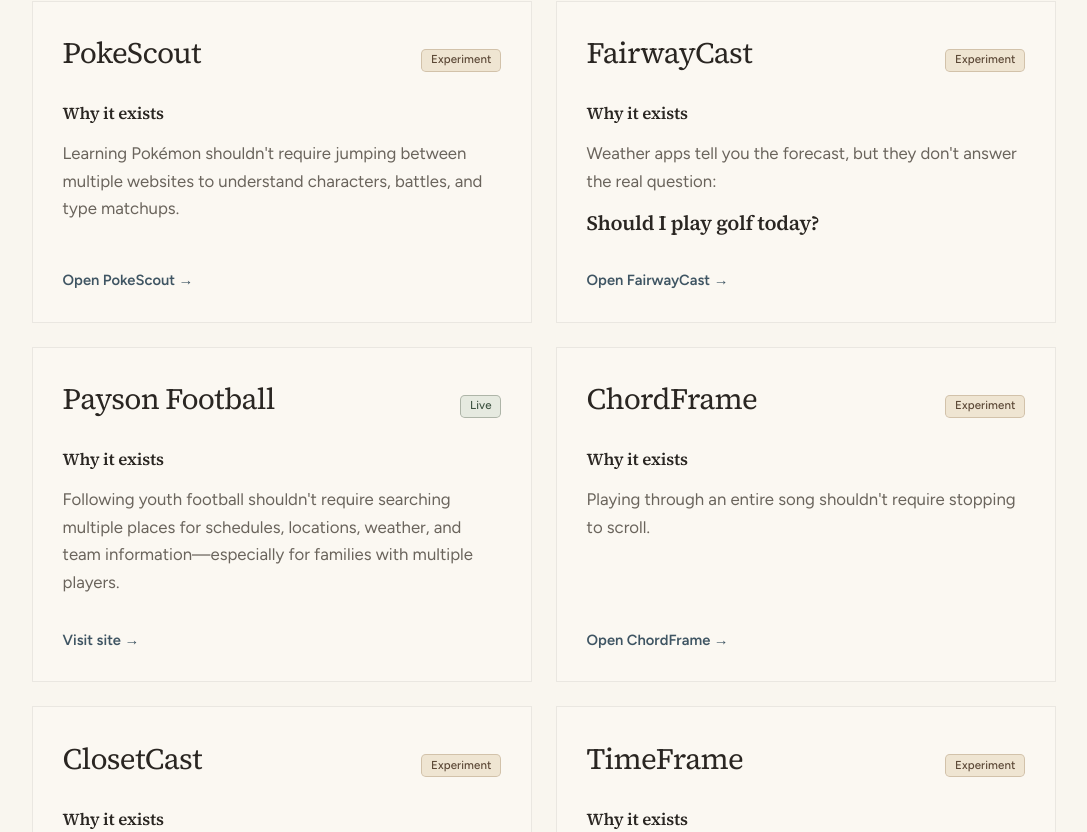
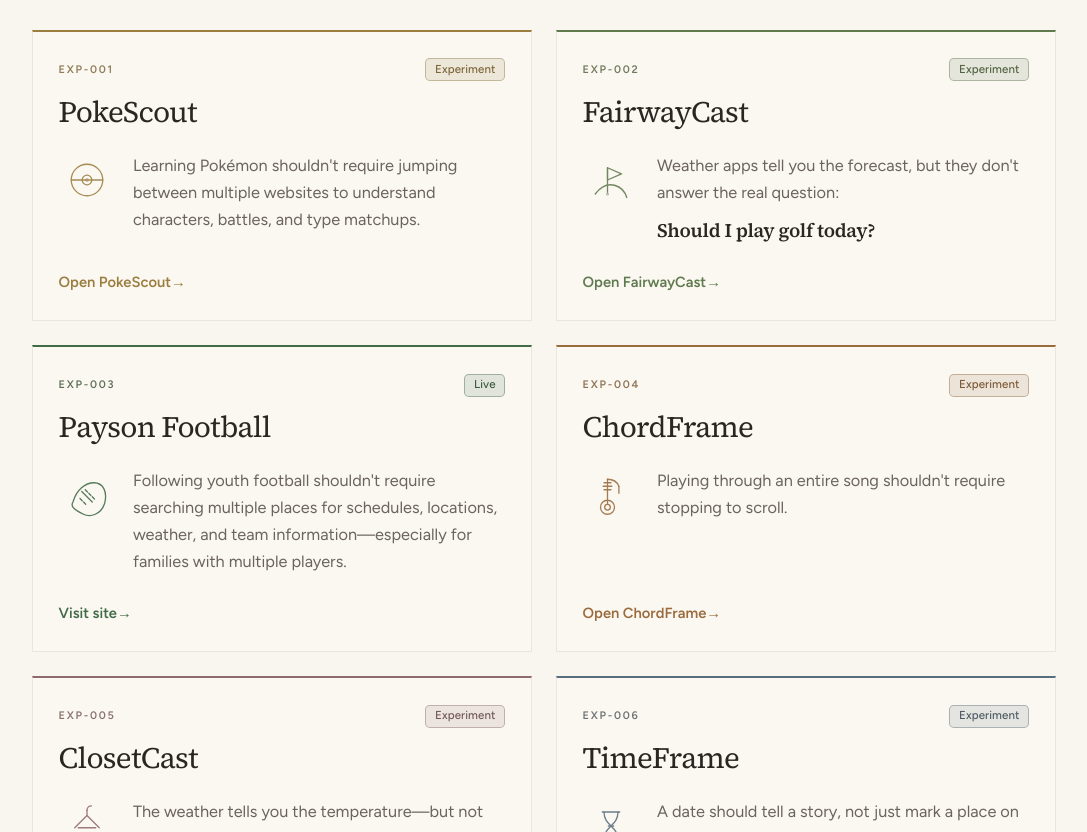
Before and after one commit to bears4life-utsf/BigSandLabs, a Next.js app: page / in a window 1280 px wide. Shown: the part 1648-2480 px from the top of the page, without its empty margins (96-1183 px from the left). Built offline with nearby package versions, Linux system fonts and the light colour scheme.

Commit message:
Present experiments as an editorial lab catalog with IDs and marks.
Co-authored-by: Cursor <cursoragent@cursor.com>

```diff
--- a/src/app/globals.css
+++ b/src/app/globals.css
@@ -371,33 +371,71 @@ body {
 }
 
 .experiment-card {
+  --experiment-accent: var(--accent);
+  --experiment-accent-soft: color-mix(in srgb, var(--experiment-accent) 14%, var(--background-elevated));
   display: flex;
   height: 100%;
   flex-direction: column;
-  border: 1px solid color-mix(in srgb, var(--border) 70%, transparent);
-  background: color-mix(in srgb, var(--background-elevated) 88%, transparent);
-  padding: 2.15rem 1.85rem 1.9rem;
+  border: 1px solid color-mix(in srgb, var(--border) 75%, transparent);
+  border-top: 2px solid var(--experiment-accent);
+  background: color-mix(in srgb, var(--background-elevated) 92%, #f7f1e6);
+  padding: 1.65rem 1.6rem 1.7rem;
   transition:
     border-color 0.25s ease,
     background-color 0.25s ease,
-    box-shadow 0.25s ease;
+    box-shadow 0.25s ease,
+    transform 0.25s ease;
+}
+
+.experiment-accent-gold {
+  --experiment-accent: #9a7d3f;
+}
+
+.experiment-accent-golf {
+  --experiment-accent: #5f7a4e;
+}
+
+.experiment-accent-payson {
+  --experiment-accent: #3f6b46;
+}
+
+.experiment-accent-amber {
+  --experiment-accent: #9a6b3c;
+}
+
+.experiment-accent-rose {
+  --experiment-accent: #8f6a6a;
+}
+
+.experiment-accent-slate {
+  --experiment-accent: #5a6d7c;
 }
 
 .experiment-card:hover {
-  border-color: var(--border);
+  border-color: color-mix(in srgb, var(--experiment-accent) 28%, var(--border));
   background: var(--background-elevated);
-  box-shadow: var(--shadow-soft);
+  box-shadow: 0 1px 1px rgba(42, 38, 34, 0.03),
+    0 10px 24px -18px rgba(42, 38, 34, 0.18);
+  transform: translateY(-3px);
 }
 
-.experiment-heading {
+.experiment-meta {
   display: flex;
-  align-items: baseline;
+  align-items: center;
   justify-content: space-between;
-  gap: 0.85rem 1.5rem;
+  gap: 0.75rem 1rem;
+}
+
+.experiment-catalog-id {
+  font-size: 0.68rem;
+  font-weight: 600;
+  letter-spacing: 0.16em;
+  text-transform: uppercase;
+  color: color-mix(in srgb, var(--experiment-accent) 55%, var(--stone));
 }
 
 .experiment-name {
-  margin: 0;
+  margin: 0.85rem 0 0;
   font-family: var(--font-serif), ui-serif, Georgia, serif;
   font-size: clamp(1.55rem, 2.4vw, 1.85rem);
   line-height: 1.15;
@@ -407,56 +445,60 @@ body {
 
 .experiment-status-chip {
   flex-shrink: 0;
-  margin-top: 0.2rem;
   border-radius: 0.3rem;
-  border: 1px solid transparent;
+  border: 1px solid color-mix(in srgb, var(--experiment-accent) 32%, var(--border));
+  background: var(--experiment-accent-soft);
   padding: 0.22rem 0.55rem;
   font-size: 0.72rem;
   font-weight: 500;
   letter-spacing: 0.01em;
   line-height: 1.2;
   text-transform: none;
+  color: color-mix(in srgb, var(--experiment-accent) 72%, var(--foreground));
 }
 
-.experiment-status-experiment {
-  border-color: color-mix(in srgb, #c4a882 35%, var(--border));
-  background: color-mix(in srgb, #e6d5b8 55%, var(--background-elevated));
-  color: #5a4634;
+.experiment-body {
+  display: grid;
+  grid-template-columns: auto minmax(0, 1fr);
+  gap: 1rem 1.15rem;
+  align-items: start;
+  margin-top: 1.45rem;
+  flex: 1;
 }
 
-.experiment-status-live {
-  border-color: color-mix(in srgb, var(--sage) 30%, var(--border));
-  background: color-mix(in srgb, #d4dfd1 55%, var(--background-elevated));
-  color: #3d5240;
+.experiment-illustration {
+  display: inline-flex;
+  width: 3.5rem;
+  height: 3.5rem;
+  color: var(--experiment-accent);
+  opacity: 0.88;
+  transition: transform 0.3s ease;
+}
+
+.experiment-illustration svg {
+  width: 100%;
+  height: 100%;
+}
+
+.experiment-card:hover .experiment-illustration {
+  transform: translateY(-2px) rotate(-2deg);
 }
 
 .experiment-why {
-  margin-top: 1.85rem;
-  flex: 1;
-}
-
-.experiment-why-label {
-  margin: 0 0 0.85rem;
-  font-family: var(--font-serif), ui-serif, Georgia, serif;
-  font-size: 1.05rem;
-  font-weight: 600;
-  letter-spacing: -0.01em;
-  color: var(--foreground);
+  min-width: 0;
 }
 
 .experiment-why-text {
   margin: 0;
-  max-width: 34rem;
-  font-size: 1.05rem;
+  font-size: 1.02rem;
   line-height: 1.65;
   color: var(--muted);
 }
 
 .experiment-why-highlight {
-  margin: 0.9rem 0 0;
-  max-width: 28rem;
+  margin: 0.75rem 0 0;
   font-family: var(--font-serif), ui-serif, Georgia, serif;
-  font-size: 1.28rem;
+  font-size: 1.2rem;
   font-weight: 600;
   line-height: 1.35;
   letter-spacing: -0.015em;
@@ -464,20 +506,66 @@ body {
 }
 
 .experiment-link {
-  margin-top: 2rem;
+  margin-top: 1.7rem;
   font-size: 0.92rem;
   font-weight: 600;
-  color: var(--accent);
+  color: var(--experiment-accent);
   transition: color 0.2s ease;
 }
 
+.experiment-link-arrow {
+  display: inline-block;
+  transition: transform 0.25s ease;
+}
+
 .experiment-card:hover .experiment-link {
-  color: var(--accent-strong);
+  color: color-mix(in srgb, var(--experiment-accent) 82%, black);
+}
+
+.experiment-card:hover .experiment-link-arrow {
+  transform: translateX(3px);
 }
 
 .experiment-link-muted {
   font-weight: 500;
   color: var(--stone);
+}
+
+@media (max-width: 639px) {
+  .experiment-card {
+    padding: 1.45rem 1.3rem 1.5rem;
+  }
+
+  .experiment-body {
+    grid-template-columns: 1fr;
+    gap: 0.9rem;
+  }
+
+  .experiment-illustration {
+    width: 3rem;
+    height: 3rem;
+  }
+
+  .experiment-meta {
+    align-items: flex-start;
+  }
+}
+
+@media (prefers-reduced-motion: reduce) {
+  .experiment-card,
+  .experiment-illustration,
+  .experiment-link-arrow {
+    transition: none;
+  }
+
+  .experiment-card:hover {
+    transform: none;
+  }
+
+  .experiment-card:hover .experiment-illustration,
+  .experiment-card:hover .experiment-link-arrow {
+    transform: none;
+  }
 }
 
 .reveal {
--- a/src/components/ExperimentCard.tsx
+++ b/src/components/ExperimentCard.tsx
@@ -1,37 +1,40 @@
-import type { Experiment, ExperimentStatus } from "@/content/experiments";
+import { ExperimentIllustrationMark } from "@/components/ExperimentIllustration";
+import type { Experiment } from "@/content/experiments";
 
 type ExperimentCardProps = {
   experiment: Experiment;
 };
 
-function statusClass(status: ExperimentStatus) {
-  return status === "Live"
-    ? "experiment-status-chip experiment-status-live"
-    : "experiment-status-chip experiment-status-experiment";
-}
-
 export function ExperimentCard({ experiment }: ExperimentCardProps) {
   const content = (
     <>
-      <div className="experiment-heading">
-        <h3 className="experiment-name">{experiment.name}</h3>
-        <span className={statusClass(experiment.status)}>
-          {experiment.status}
-        </span>
+      <div className="experiment-meta">
+        <span className="experiment-catalog-id">{experiment.catalogId}</span>
+        <span className="experiment-status-chip">{experiment.status}</span>
       </div>
 
-      <div className="experiment-why">
-        <h4 className="experiment-why-label">Why it exists</h4>
-        <p className="experiment-why-text">{experiment.why}</p>
-        {experiment.whyHighlight ? (
-          <p className="experiment-why-highlight">{experiment.whyHighlight}</p>
-        ) : null}
+      <h3 className="experiment-name">{experiment.name}</h3>
+
+      <div className="experiment-body">
+        <ExperimentIllustrationMark
+          kind={experiment.illustration}
+          className="experiment-illustration"
+        />
+        <div className="experiment-why">
+          <p className="experiment-why-text">{experiment.why}</p>
+          {experiment.whyHighlight ? (
+            <p className="experiment-why-highlight">{experiment.whyHighlight}</p>
+          ) : null}
+        </div>
       </div>
 
       {experiment.href ? (
         <p className="experiment-link">
           {experiment.hrefLabel ?? "Open experiment"}
-          <span aria-hidden="true"> →</span>
+          <span className="experiment-link-arrow" aria-hidden="true">
+            {" "}
+            →
+          </span>
         </p>
       ) : (
         <p className="experiment-link experiment-link-muted">
@@ -41,7 +44,7 @@ export function ExperimentCard({ experiment }: ExperimentCardProps) {
     </>
   );
 
-  const className = "experiment-card group";
+  const className = `experiment-card experiment-accent-${experiment.accent} group`;
 
   if (experiment.href) {
     return (
@@ -50,7 +53,7 @@ export function ExperimentCard({ experiment }: ExperimentCardProps) {
         className={`${className} focus-visible:outline-2 focus-visible:outline-offset-4 focus-visible:outline-accent`}
         rel="noopener noreferrer"
         target="_blank"
-        aria-label={`${experiment.name} — ${experiment.hrefLabel ?? "Open experiment"}`}
+        aria-label={`${experiment.catalogId}: ${experiment.name} — ${experiment.hrefLabel ?? "Open experiment"}`}
       >
         {content}
       </a>
--- /dev/null
+++ b/src/components/ExperimentIllustration.tsx
@@ -0,0 +1,108 @@
+import type { ReactElement } from "react";
+import type { ExperimentIllustration } from "@/content/experiments";
+
+type ExperimentIllustrationProps = {
+  kind: ExperimentIllustration;
+  className?: string;
+};
+
+const svgProps = {
+  fill: "none" as const,
+  xmlns: "http://www.w3.org/2000/svg",
+  "aria-hidden": true as const,
+  stroke: "currentColor",
+  strokeWidth: 1.5,
+  strokeLinecap: "round" as const,
+  strokeLinejoin: "round" as const,
+};
+
+function PokeScoutMark() {
+  return (
+    <svg viewBox="0 0 64 64" {...svgProps}>
+      <circle cx="32" cy="32" r="18" />
+      <path d="M14 32h36" />
+      <circle cx="32" cy="32" r="5.5" />
+      <circle cx="32" cy="32" r="2.2" fill="currentColor" stroke="none" opacity="0.55" />
+    </svg>
+  );
+}
+
+function FairwayCastMark() {
+  return (
+    <svg viewBox="0 0 64 64" {...svgProps}>
+      <path d="M14 48c6-8 14-12 22-10 7 2 12 7 14 14" />
+      <path d="M28 46V18" />
+      <path d="M28 18l16 7-16 7V18z" />
+      <circle cx="28" cy="48" r="1.8" fill="currentColor" stroke="none" opacity="0.5" />
+    </svg>
+  );
+}
+
+function PaysonFootballMark() {
+  return (
+    <svg viewBox="0 0 64 64" {...svgProps}>
+      <path d="M16 40c4-14 14-22 24-22s16 10 12 24c-4 12-16 16-24 12s-16-8-12-14z" />
+      <path d="M26 28l12 12" />
+      <path d="M30 26l2.5 2.5M34 30l2.5 2.5M38 34l2.5 2.5" />
+      <path d="M24 36l2.5 2.5M28 40l2.5 2.5" />
+    </svg>
+  );
+}
+
+function ChordFrameMark() {
+  return (
+    <svg viewBox="0 0 64 64" {...svgProps}>
+      <path d="M28 14v28" />
+      <circle cx="28" cy="46" r="8" />
+      <circle cx="28" cy="46" r="3.2" />
+      <path d="M28 14c6 0 11 3 13 8" />
+      <path d="M24 18h8M23 22h10M24 26h8" />
+      <path d="M41 22v8" />
+    </svg>
+  );
+}
+
+function ClosetCastMark() {
+  return (
+    <svg viewBox="0 0 64 64" {...svgProps}>
+      <path d="M32 14c0-3 2.5-5 5-5" />
+      <path d="M32 14v6" />
+      <path d="M18 34l14-14 14 14" />
+      <path d="M22 34h20" />
+    </svg>
+  );
+}
+
+function TimeFrameMark() {
+  return (
+    <svg viewBox="0 0 64 64" {...svgProps}>
+      <path d="M22 16h20" />
+      <path d="M22 48h20" />
+      <path d="M24 16c0 8 4 12 8 16 4-4 8-8 8-16" />
+      <path d="M24 48c0-8 4-12 8-16 4 4 8 8 8 16" />
+      <path d="M29 32h6" />
+    </svg>
+  );
+}
+
+const illustrations: Record<ExperimentIllustration, () => ReactElement> = {
+  pokescout: PokeScoutMark,
+  fairwaycast: FairwayCastMark,
+  "payson-football": PaysonFootballMark,
+  chordframe: ChordFrameMark,
+  closetcast: ClosetCastMark,
+  timeframe: TimeFrameMark,
+};
+
+export function ExperimentIllustrationMark({
+  kind,
+  className,
+}: ExperimentIllustrationProps) {
+  const Illustration = illustrations[kind];
+
+  return (
+    <span className={className ?? "experiment-illustration"}>
+      <Illustration />
+    </span>
+  );
+}
--- a/src/content/experiments.ts
+++ b/src/content/experiments.ts
@@ -1,13 +1,32 @@
 export type ExperimentStatus = "Experiment" | "Live";
+
+export type ExperimentAccent =
+  | "gold"
+  | "golf"
+  | "payson"
+  | "amber"
+  | "rose"
+  | "slate";
+
+export type ExperimentIllustration =
+  | "pokescout"
+  | "fairwaycast"
+  | "payson-football"
+  | "chordframe"
+  | "closetcast"
+  | "timeframe";
 
 export type Experiment = {
   id: string;
+  catalogId: string;
   name: string;
   /** Short curiosity hook — why this experiment exists. */
   why: string;
   /** Optional emphasized follow-up line. */
   whyHighlight?: string;
   status: ExperimentStatus;
+  accent: ExperimentAccent;
+  illustration: ExperimentIllustration;
   href?: string;
   hrefLabel?: string;
 };
@@ -15,50 +34,68 @@ export type Experiment = {
 export const experiments: Experiment[] = [
   {
     id: "pokescout",
+    catalogId: "EXP-001",
     name: "PokeScout",
     why: "Learning Pokémon shouldn't require jumping between multiple websites to understand characters, battles, and type matchups.",
     status: "Experiment",
+    accent: "gold",
+    illustration: "pokescout",
     href: "https://bears4life-utsf.github.io/PokeScout/",
     hrefLabel: "Open PokeScout",
   },
   {
     id: "fairwaycast",
+    catalogId: "EXP-002",
     name: "FairwayCast",
     why: "Weather apps tell you the forecast, but they don't answer the real question:",
     whyHighlight: "Should I play golf today?",
     status: "Experiment",
+    accent: "golf",
+    illustration: "fairwaycast",
     href: "https://bears4life-utsf.github.io/FairwayCast/",
     hrefLabel: "Open FairwayCast",
   },
   {
     id: "payson-football",
+    catalogId: "EXP-003",
     name: "Payson Football",
     why: "Following youth football shouldn't require searching multiple places for schedules, locations, weather, and team information—especially for families with multiple players.",
     status: "Live",
+    accent: "payson",
+    illustration: "payson-football",
     href: "https://paysonfootball.com",
     hrefLabel: "Visit site",
   },
   {
     id: "chordframe",
+    catalogId: "EXP-004",
     name: "ChordFrame",
     why: "Playing through an entire song shouldn't require stopping to scroll.",
     status: "Experiment",
+    accent: "amber",
+    illustration: "chordframe",
     href: "https://bears4life-utsf.github.io/ChordFrame/",
     hrefLabel: "Open ChordFrame",
   },
   {
     id: "closetcast",
+    catalogId: "EXP-005",
     name: "ClosetCast",
     why: "The weather tells you the temperature—but not what to wear.",
     status: "Experiment",
+    accent: "rose",
+    illustration: "closetcast",
     href: "https://bears4life-utsf.github.io/ClosetCast/",
     hrefLabel: "Open ClosetCast",
   },
   {
     id: "timeframe",
+    catalogId: "EXP-006",
     name: "TimeFrame",
     why: "A date should tell a story, not just mark a place on the calendar.",
     status: "Experiment",
+    accent: "slate",
+    illustration: "timeframe",
     href: "https://bears4life-utsf.github.io/TimeFrame/",
     hrefLabel: "Open TimeFrame",
   },
--- a/src/content/site.ts
+++ b/src/content/site.ts
@@ -55,9 +55,9 @@ export const site = {
   },
   experiments: {
     eyebrow: "Experiments",
-    headline: "On the workbench",
+    headline: "Built from Curiosity",
     intro:
-      "Open one to explore why it exists—and what it became.",
+      "Ideas become experiments. The most useful become products worth sharing.",
   },
   closing: {
     headline: "Beyond the Lab",
```
